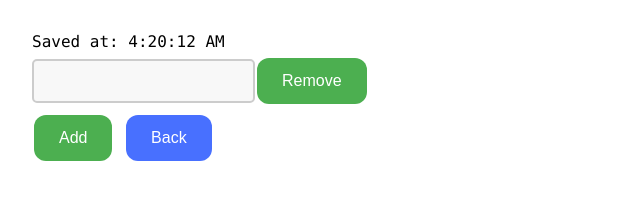
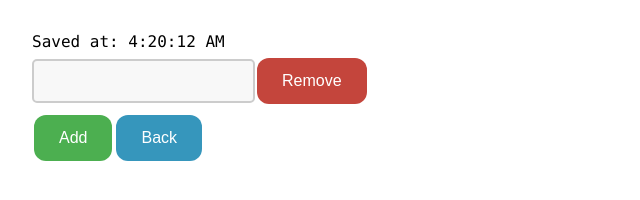
Before and after one commit to EchooWww/COMP4537, a plain HTML site: page labs/1/writer.html in a window 1280 px wide. Both pictures are taken after a click on the button "Add". Shown: the whole page, without its empty margins (0-640 px from the left). Drawn offline with Linux system fonts and the light colour scheme.

Commit message:
Refactor JS to enhance OOP

```diff
--- a/labs/1/css/style.css
+++ b/labs/1/css/style.css
@@ -12,17 +12,12 @@ a {
   border-radius: 10px;
 }
 
-#reader {
+#reader, #backButton {
   background-color: #3696bc;
 }
 
-#writer {
-  background-color: #36bc36;
-}
-
-#backButton {
-  background-color: #4870ff;
-
+#removeButton {
+  background-color: #c4453c;
 }
 
 button {
--- a/labs/1/js/script.js
+++ b/labs/1/js/script.js
@@ -1,17 +1,64 @@
 import userMessages from "../lang/messages/en/user.js";
 
-const addButton = document.querySelector("#addButton");
-const backButton = document.querySelector("#backButton");
 const noteContainer = document.querySelector("#noteContainer");
 const bodyId = document.querySelector("body").id;
 let notes = JSON.parse(localStorage.getItem("notes")) || [];
 
+// Disclosure: I used ChatGPT here to help me organize the logic for creating the Note class
+class Note {
+  constructor(content = "") {
+    this.content = content;
+  }
+
+  render(index) {
+    const noteDiv = document.createElement("div");
+    noteDiv.classList.add("note");
+
+    const textarea = document.createElement("textarea");
+    textarea.value = this.content;
+    textarea.addEventListener("input", (e) => {
+      notes[index].content = e.target.value;
+      saveNotes();
+    });
+
+    noteDiv.appendChild(textarea);
+
+    if (bodyId === "writer-body") {
+      const removeButton = new Button(userMessages.writer.removeButton, () => {
+        notes.splice(index, 1);
+        saveNotes();
+        renderNotes();
+      });
+      noteDiv.appendChild(removeButton.render("removeButton"));
+    }
+
+    return noteDiv;
+  }
+}
+
+class Button {
+  constructor(label, onClick) {
+    this.label = label;
+    this.onClick = onClick;
+  }
+
+  render(id = "") {
+    const button = document.createElement("button");
+    button.textContent = this.label;
+    if (id !== "") button.id = id;
+    button.addEventListener("click", this.onClick);
+    return button;
+  }
+}
+const backButton = new Button(userMessages.shared.backButton, () => {
+  window.location.href = "index.html";
+});
 document.addEventListener("DOMContentLoaded", () => {
   if (bodyId === "home-body") {
     renderIndex();
   } else if (bodyId === "writer-body") {
     renderWriter();
-  } else if (bodyId == "reader-body") {
+  } else if (bodyId === "reader-body") {
     renderReader();
   }
 });
@@ -21,10 +68,15 @@ function renderIndex() {
     userMessages.home.mainHeading;
   document.querySelector("#subHeading").innerHTML =
     userMessages.home.subHeading;
-  document.querySelector("#reader").innerHTML =
-    userMessages.home.readerLinkText;
-  document.querySelector("#writer").innerHTML =
-    userMessages.home.writerLinkText;
+  const links = document.querySelector("#links");
+  const readerButton = new Button(userMessages.home.readerLinkText, () => {
+    window.location.href = "reader.html";
+  });
+  const writerButton = new Button(userMessages.home.writerLinkText, () => {
+    window.location.href = "writer.html";
+  });
+  links.appendChild(writerButton.render());
+  links.appendChild(readerButton.render("reader"));
 }
 
 function renderWriter() {
@@ -32,16 +84,17 @@ function renderWriter() {
     userMessages.writer.savedText
   }: ${new Date().toLocaleTimeString()}`;
   renderNotes();
-  addButton.innerHTML = userMessages.writer.addButton;
-  backButton.innerHTML = userMessages.writer.backButton;
-  addButton.addEventListener("click", () => {
-    notes.push({ content: "" });
+
+  const addButton = new Button(userMessages.writer.addButton, () => {
+    notes.push(new Note());
     renderNotes();
     saveNotes();
   });
-  backButton.addEventListener("click", () => {
-    window.location.href = "index.html";
-  });
+  document.querySelector("#buttonContainer").appendChild(addButton.render());
+
+  document
+    .querySelector("#buttonContainer")
+    .appendChild(backButton.render("backButton"));
 }
 
 function renderReader() {
@@ -53,52 +106,29 @@ function renderReader() {
     renderNotes();
     updateTimestamp();
   }, 2000);
-  backButton.innerHTML = userMessages.reader.backButton;
-  backButton.addEventListener("click", () => {
-    window.location.href = "index.html";
-  });
-}
 
-function updateTimestamp() {
-  const now = new Date();
-  document.querySelector("#timestamp").textContent = `${
-    userMessages.reader.updateText
-  }: ${now.toLocaleTimeString()}`;
+  document
+    .querySelector("#buttonContainer")
+    .appendChild(backButton.render("backButton"));
 }
 
 function saveNotes() {
   localStorage.setItem("notes", JSON.stringify(notes));
-  const now = new Date();
-  timestamp.textContent = `${
+  document.querySelector("#timestamp").textContent = `${
     userMessages.writer.savedText
-  }: ${now.toLocaleTimeString()}`;
+  }: ${new Date().toLocaleTimeString()}`;
 }
 
 function renderNotes() {
   noteContainer.innerHTML = "";
   notes.forEach((note, index) => {
-    const noteDiv = document.createElement("div");
-    noteDiv.classList.add("note");
-
-    const textarea = document.createElement("textarea");
-    textarea.value = note.content;
-    textarea.addEventListener("input", (e) => {
-      notes[index].content = e.target.value;
-      saveNotes();
-    });
-
-    const removeButton = document.createElement("button");
-    removeButton.textContent = "Remove";
-    removeButton.addEventListener("click", () => {
-      notes.splice(index, 1);
-      saveNotes();
-      renderNotes();
-    });
-
-    noteDiv.appendChild(textarea);
-    if (bodyId == "writer-body") {
-      noteDiv.appendChild(removeButton);
-    }
-    noteContainer.appendChild(noteDiv);
+    const noteInstance = new Note(note.content);
+    noteContainer.appendChild(noteInstance.render(index));
   });
 }
+
+function updateTimestamp() {
+  document.querySelector("#timestamp").textContent = `${
+    userMessages.reader.updateText
+  }: ${new Date().toLocaleTimeString()}`;
+}
--- a/labs/1/lang/messages/en/user.js
+++ b/labs/1/lang/messages/en/user.js
@@ -7,11 +7,13 @@ const userMessages = {
   },
   reader: {
     updateText: "Updated at",
-    backButton: "Back",
   },
   writer: {
     savedText: "Saved at",
     addButton: "Add",
+    removeButton: "Remove",
+  },
+  shared: {
     backButton: "Back",
   },
 };
--- a/labs/1/writer.html
+++ b/labs/1/writer.html
@@ -8,9 +8,6 @@
       <span id="timestamp"></span>
     </div>
     <div id="noteContainer"></div>
-    <div id="writingControl">
-      <button id="addButton"></button>
-      <button id="backButton"></button>
-    </div>
+    <div id="buttonContainer"></div>
   </body>
 </html>
```
Also changed, not shown: labs/1/index.html (+1 -2 lines), labs/1/reader.html (+1 -1 lines).
